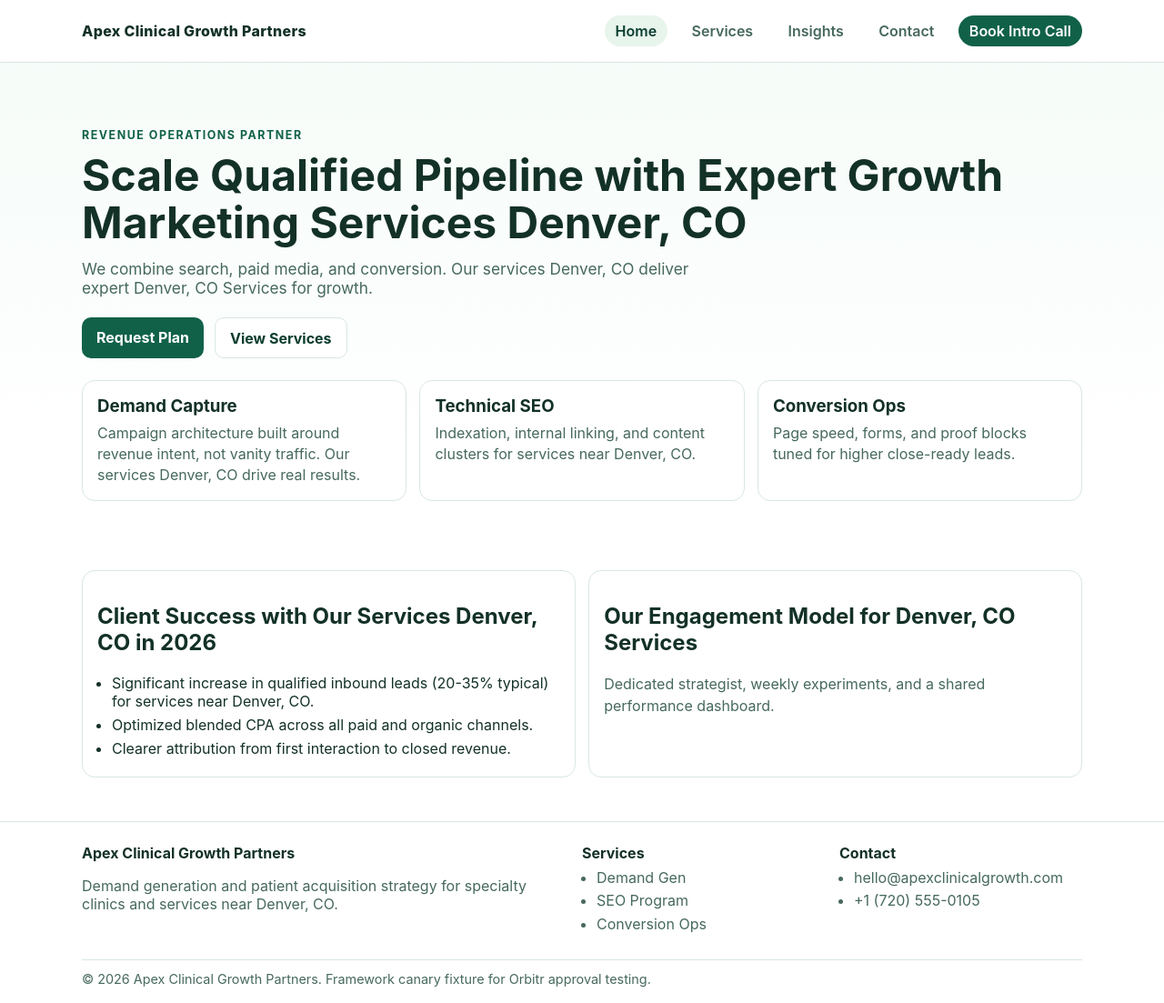
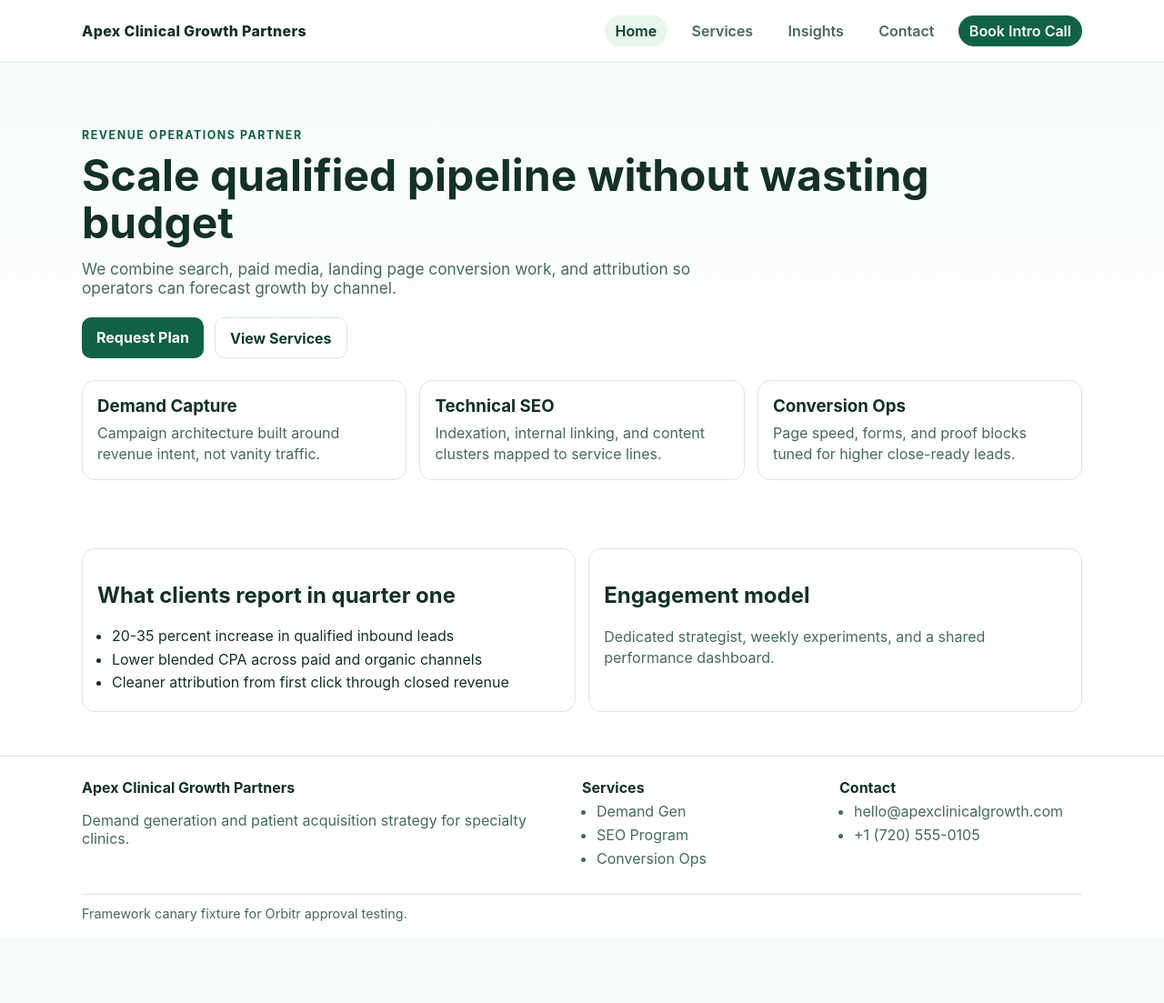
Before and after one commit to prjctlphbt/orbitr-canary-angular-20260228, a Jekyll site: the page index.html, which Jekyll copies as it is, in a window 1280 px wide and 1103 px high. Shown: the whole window at 91% size. Built offline with Jekyll 4.4.1, drawn with Linux system fonts in a browser that asks for light colours.

Commit message:
Rollback: Revert changes to index.html

```diff
--- a/index.html
+++ b/index.html
@@ -1,55 +1,65 @@
-<!DOCTYPE html>
-
+<!doctype html>
 <html lang="en">
   <head>
-<meta charset="utf-8"/>
-<meta content="width=device-width, initial-scale=1.0" name="viewport"/>
-<meta content="Apex Clinical Growth Partners offers specialized growth marketing services Denver, CO. We help local service operators scale qualified pipeline with accountable digital marketing and expert Denver, CO Services." name="description"/>
-<title>Apex Clinical Growth Partners | Growth Marketing Services Denver, CO</title>
-<link href="https://orbitr-canary-angular-20260228.pages.dev/" rel="canonical"/>
-<link href="/assets/styles.css" rel="stylesheet">
-</link></head>
+    <meta charset="UTF-8" />
+    <meta name="viewport" content="width=device-width, initial-scale=1.0" />
+    <meta name="description" content="Apex Clinical Growth Partners helps local service operators scale qualified pipeline with accountable digital marketing." />
+    <title>Apex Clinical Growth Partners | Growth Marketing</title>
+    <link rel="canonical" href="https://orbitr-canary-angular-20260228.pages.dev/">
+    <link rel="stylesheet" href="/assets/styles.css" />
+<script type="application/ld+json">
+{
+  "@context": "https://schema.org",
+  "@type": "AutoRepair",
+  "name": "Orbitr Canary Angular 20260228",
+  "url": "https://orbitr-canary-angular-20260228.pages.dev",
+  "telephone": "(720) 555-0105"
+}
+</script>
+</head>
   <body>
-<app-root data-framework="angular" ng-version="17.3.0">
+
+<app-root ng-version="17.3.0" data-framework="angular">
     <header>
       <div class="container navbar">
         <a class="brand" href="/">Apex Clinical Growth Partners</a>
-<button aria-label="Open menu" class="nav-toggle" data-nav-toggle="" type="button">Menu</button>
-<nav aria-label="Primary" class="nav-links" data-nav-links="" data-open="false">
-<a aria-current="page" href="/">Home</a>
-<a href="/services/">Services</a>
-<a href="/blog/insights/">Insights</a>
-<a href="/contact/">Contact</a>
+        <button class="nav-toggle" type="button" data-nav-toggle aria-label="Open menu">Menu</button>
+        <nav class="nav-links" data-nav-links data-open="false" aria-label="Primary">
+          <a href="/" aria-current="page">Home</a>
+          <a href="/services/" >Services</a>
+          <a href="/blog/insights/" >Insights</a>
+          <a href="/contact/" >Contact</a>
           <a class="cta" href="/contact/">Book Intro Call</a>
         </nav>
       </div>
     </header>
     <main class="container">
+
       <section class="hero">
         <span class="kicker">Revenue Operations Partner</span>
-<h1>Scale Qualified Pipeline with Expert Growth Marketing Services Denver, CO</h1>
-<p class="subhead">We combine search, paid media, and conversion. Our services Denver, CO deliver expert Denver, CO Services for growth.</p>
+        <h1>Scale qualified pipeline without wasting budget</h1>
+        <p class="subhead">We combine search, paid media, landing page conversion work, and attribution so operators can forecast growth by channel.</p>
         <div class="actions">
           <a class="btn primary" href="/contact/">Request Plan</a>
           <a class="btn ghost" href="/services/">View Services</a>
         </div>
         <div class="grid">
-<article class="card"><h3>Demand Capture</h3><p>Campaign architecture built around revenue intent, not vanity traffic. Our services Denver, CO drive real results.</p></article>
-<article class="card"><h3>Technical SEO</h3><p>Indexation, internal linking, and content clusters for services near Denver, CO.</p></article>
+          <article class="card"><h3>Demand Capture</h3><p>Campaign architecture built around revenue intent, not vanity traffic.</p></article>
+          <article class="card"><h3>Technical SEO</h3><p>Indexation, internal linking, and content clusters mapped to service lines.</p></article>
           <article class="card"><h3>Conversion Ops</h3><p>Page speed, forms, and proof blocks tuned for higher close-ready leads.</p></article>
         </div>
       </section>
       <section class="section">
         <article class="card">
-<h2>Client Success with Our Services Denver, CO in 2026</h2>
+          <h2>What clients report in quarter one</h2>
           <ul>
-<li>Significant increase in qualified inbound leads (20-35% typical) for services near Denver, CO.</li>
-<li>Optimized blended CPA across all paid and organic channels.</li>
-<li>Clearer attribution from first interaction to closed revenue.</li>
+            <li>20-35 percent increase in qualified inbound leads</li>
+            <li>Lower blended CPA across paid and organic channels</li>
+            <li>Cleaner attribution from first click through closed revenue</li>
           </ul>
         </article>
         <article class="card">
-<h2>Our Engagement Model for Denver, CO Services</h2>
+          <h2>Engagement model</h2>
           <p>Dedicated strategist, weekly experiments, and a shared performance dashboard.</p>
         </article>
       </section>
@@ -58,7 +68,7 @@
       <div class="container footer-grid">
         <div>
           <strong>Apex Clinical Growth Partners</strong>
-<p>Demand generation and patient acquisition strategy for specialty clinics and services near Denver, CO.</p>
+          <p>Demand generation and patient acquisition strategy for specialty clinics.</p>
         </div>
         <div>
           <strong>Services</strong>
@@ -76,8 +86,9 @@
           </ul>
         </div>
       </div>
-<div class="container small-note">© 2026 Apex Clinical Growth Partners. Framework canary fixture for Orbitr approval testing.</div>
+      <div class="container small-note">Framework canary fixture for Orbitr approval testing.</div>
     </footer>
 </app-root>
+    <script src="/assets/site.js"></script>
   </body>
 </html>
```
Lines whose indentation alone changed are shown as unchanged.
